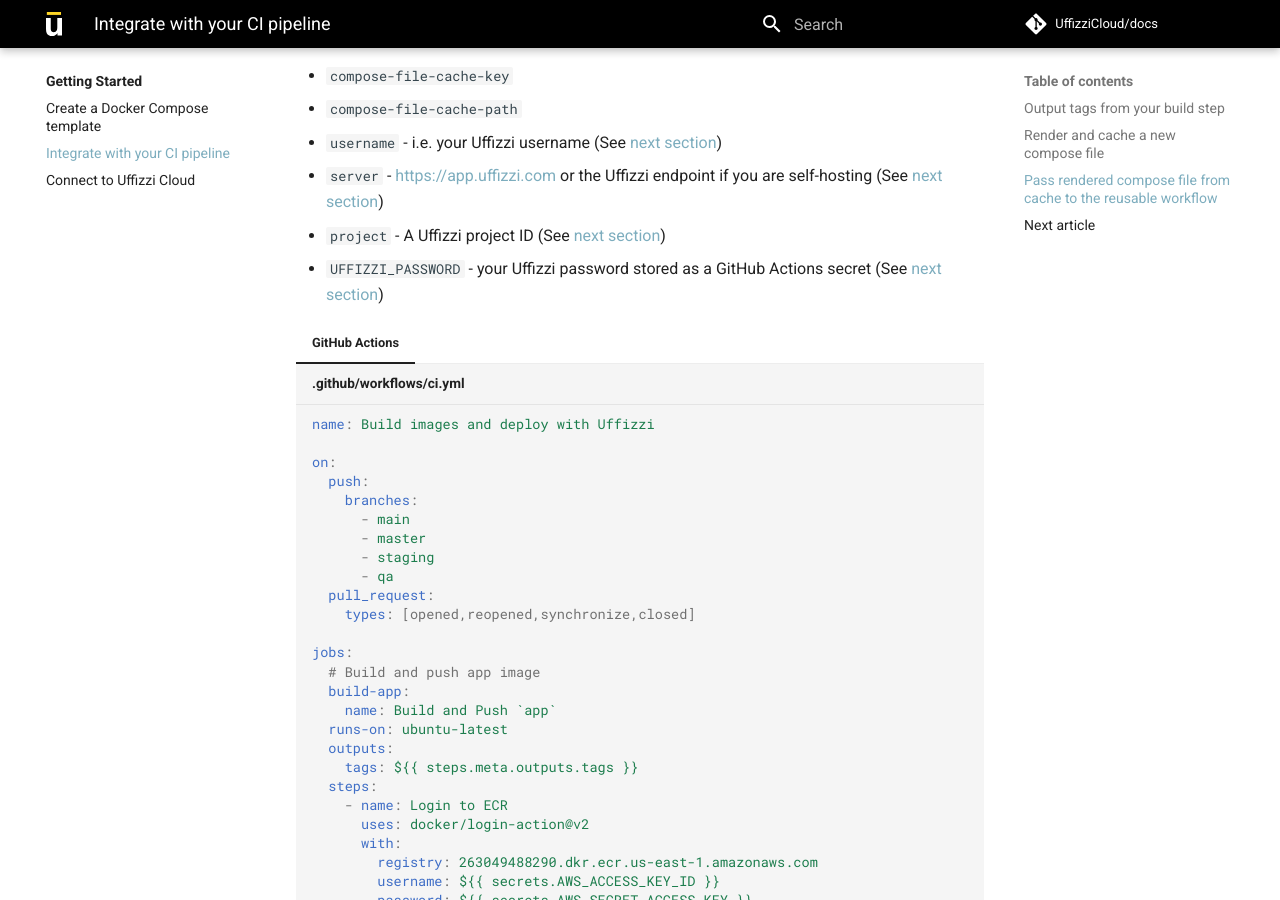
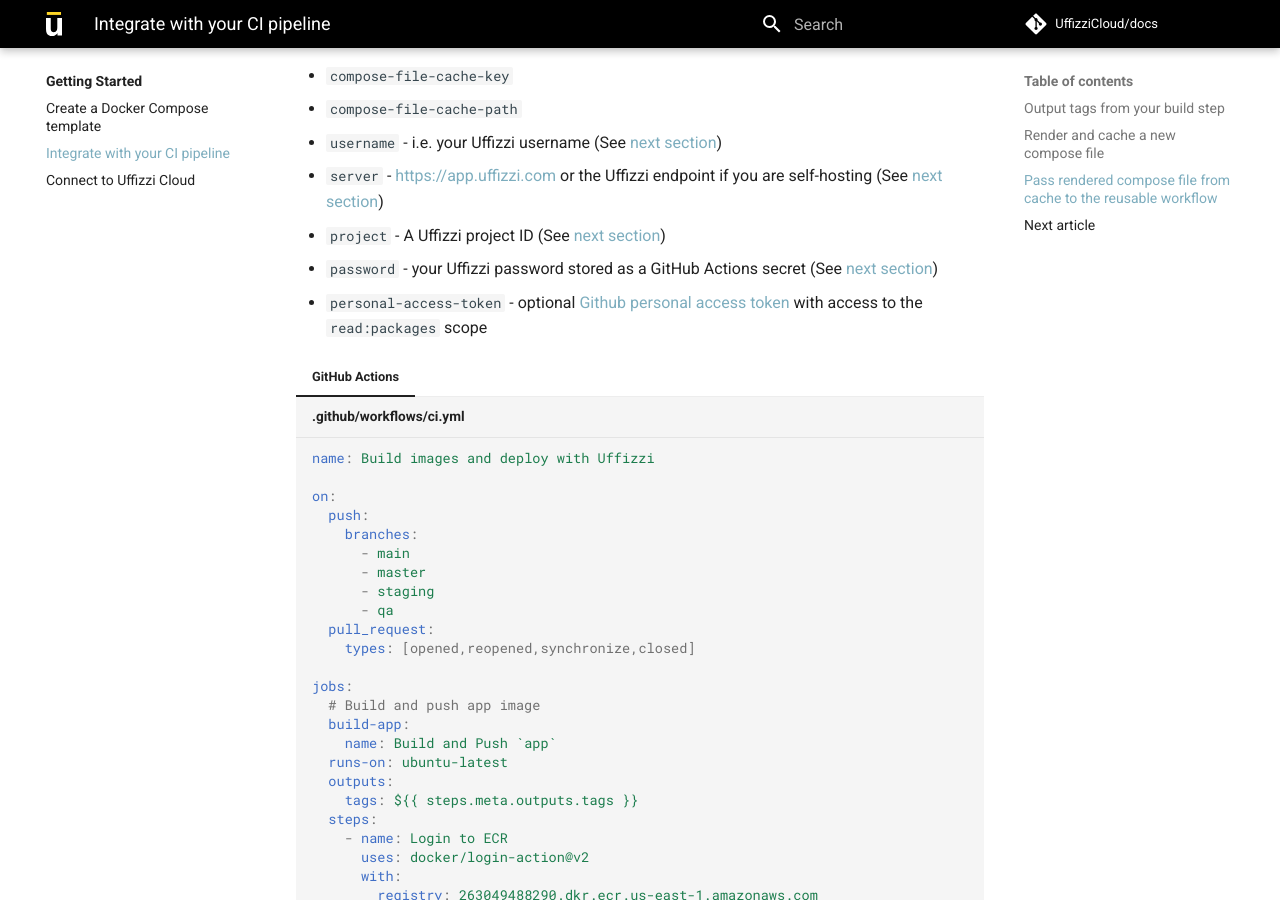
Before and after one commit to UffizziCloud/docs, an MkDocs documentation site: the page built from docs/integrate-with-ci.md, in a window 1280 px wide and 900 px high, scrolled down 3698 px. Built offline with MkDocs 1.6.1 and Material for MkDocs 9.7.7, drawn with Linux system fonts in a browser that asks for light colours; comment, search, counter and statistics services are not loaded; some of the changed text lies outside the part shown.

Commit message:
Updates for GHCR authentication

```diff
--- a/docs/integrate-with-ci.md
+++ b/docs/integrate-with-ci.md
@@ -154,7 +154,9 @@
   * `username`  - i.e. your Uffizzi username (See [next section](connect-to-uffizzi-cloud.md))
   * `server` - https://app.uffizzi.com or the Uffizzi endpoint if you are self-hosting (See [next section](connect-to-uffizzi-cloud.md))
   * `project` - A Uffizzi project ID (See [next section](connect-to-uffizzi-cloud.md))
-  * `UFFIZZI_PASSWORD` - your Uffizzi password stored as a GitHub Actions secret (See [next section](connect-to-uffizzi-cloud.md))
+  * `password` - your Uffizzi password stored as a GitHub Actions secret (See [next section](connect-to-uffizzi-cloud.md))
+  * `personal-access-token` - optional [Github personal access token](https://docs.github.com/en/authentication/keeping-your-account-and-data-secure/creating-a-personal-access-token) with access to the `read:packages` scope
+
 
 === "GitHub Actions"
 
```
Also changed, not shown: other parts of docs/integrate-with-ci.md (+2 -1 lines).
